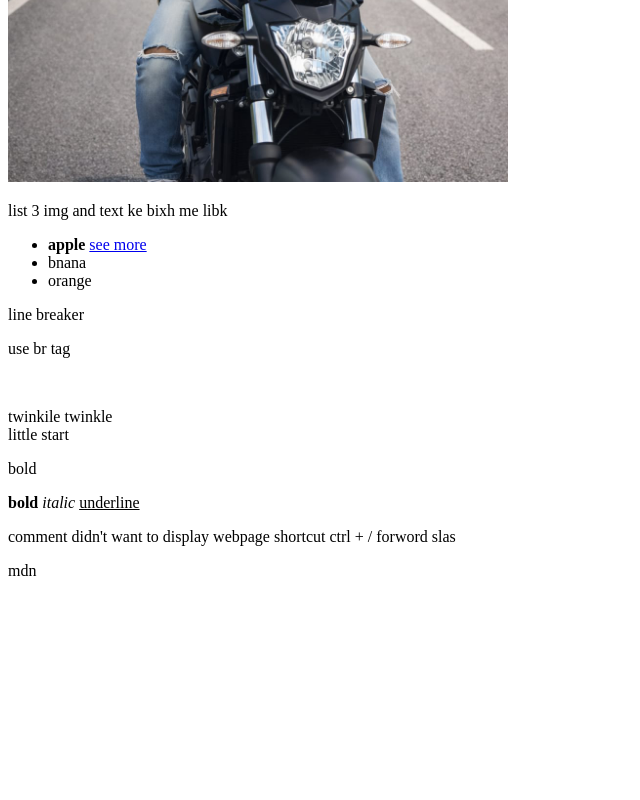
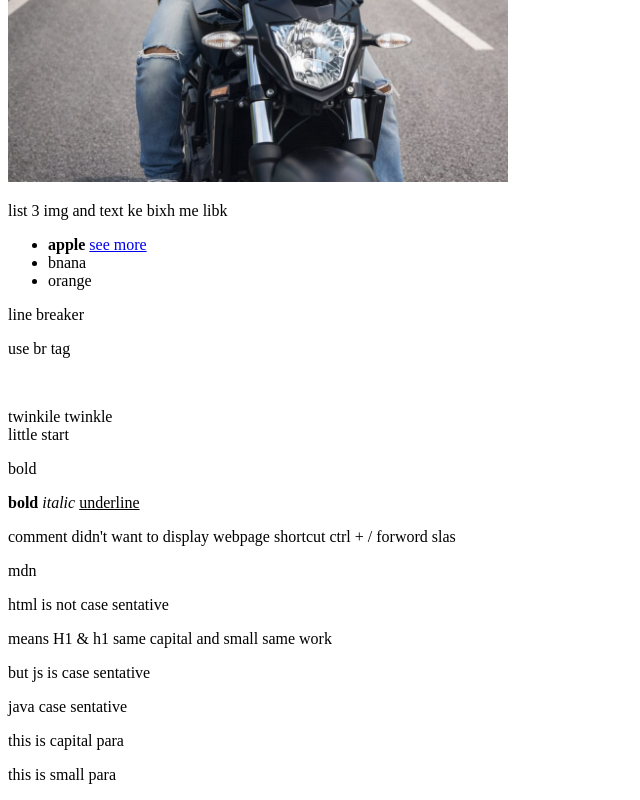
Before and after one commit to monuchoudhary-dev/Apna-college-delta-batch, a plain HTML site: page day2/index.html in a window 1280 px wide. Shown: the part 765-1565 px from the top of the page, without its empty margins (0-640 px from the left). Before the commit the page ends 1361 px from the top, so only its background shows below. Drawn offline with Linux system fonts and the light colour scheme.

Commit message:
case sentative

```diff
--- a/day2/index.html
+++ b/day2/index.html
@@ -63,5 +63,15 @@
 <!-- this is comment -->
 <p> mdn </p>
 
+
+<p> html is not case sentative </p>
+<p> means H1 & h1 same capital and small same work</p>
+
+<p>but js is case sentative </p>
+<p> java case sentative </p>
+
+<P> this is capital para</P>
+
+<p> this is small para</p>
 </body>
 </html>
```
